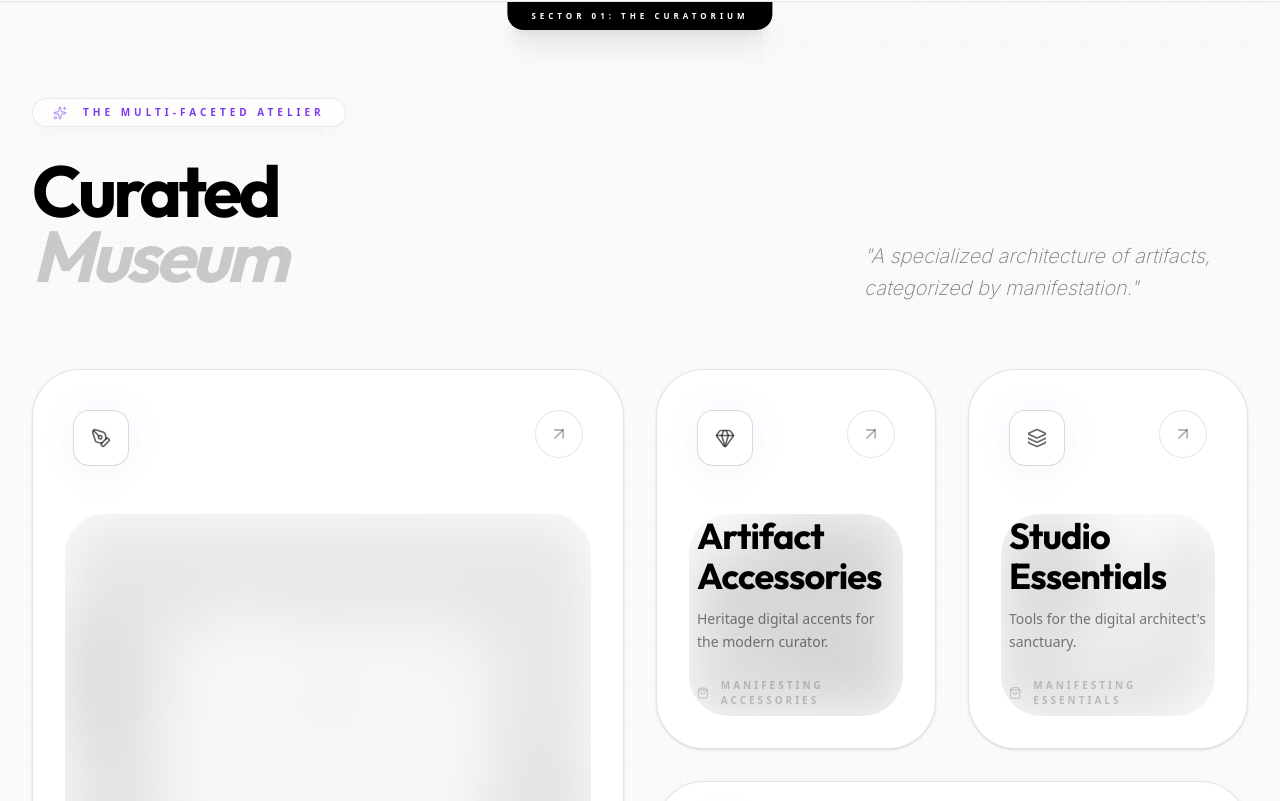
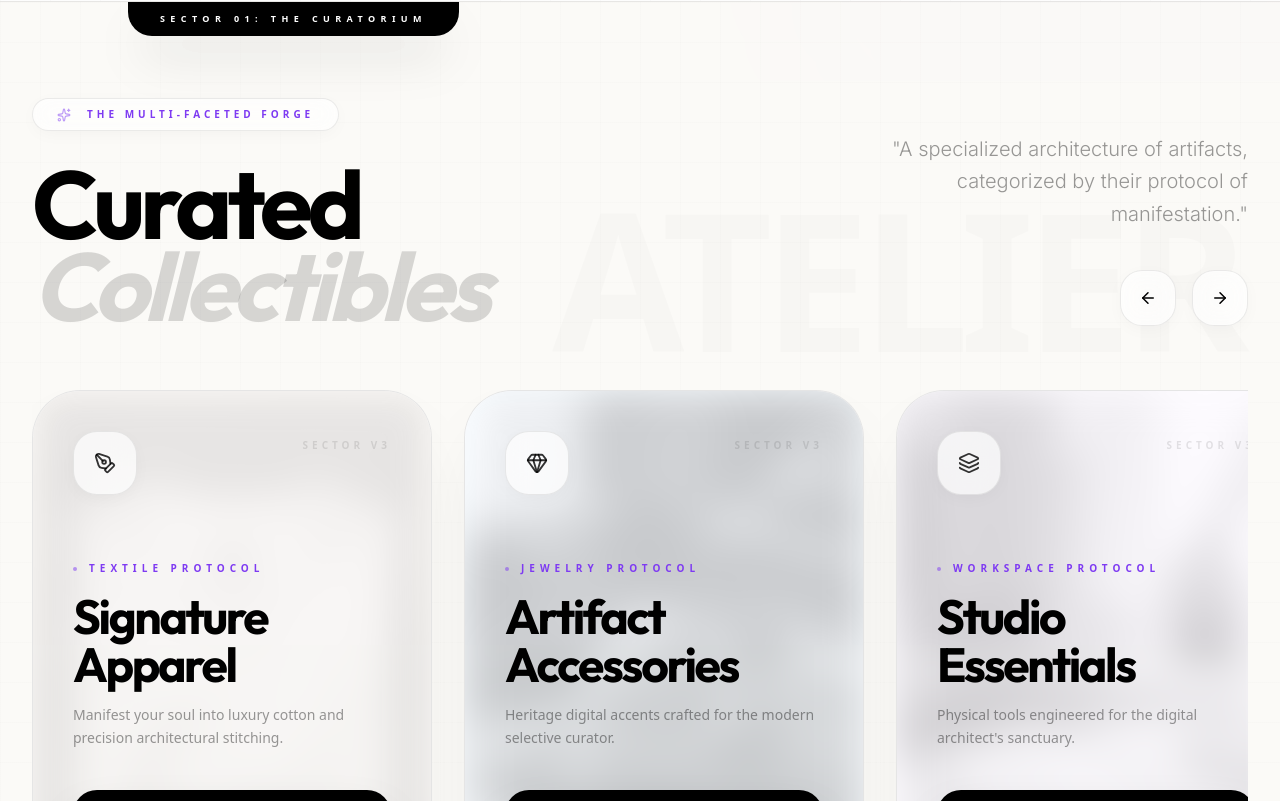
Before and after one commit to PavanKumar-HQ/Porul, a Next.js app: page / in a window 1280 px wide. Shown: the part 719-1520 px from the top of the page. Built offline with nearby package versions, Linux system fonts and the light colour scheme.

Commit message:
feat: transform categories into a high-end carousel with architectural blurring and protocol tags

```diff
--- a/src/components/sections/Categories.tsx
+++ b/src/components/sections/Categories.tsx
@@ -1,153 +1,213 @@
 "use client";
 
-import { motion } from "framer-motion";
-import { ArrowRight, Sparkles, Layers, Box, PenTool, Gem, Eye, ShoppingBag } from "lucide-react";
+import { motion, useScroll, useTransform } from "framer-motion";
+import { ArrowLeft, ArrowRight, Sparkles, Wand2, ShoppingBag, Eye, Heart, Star, ShieldCheck, Crown, PenTool, Gem, Layers, Box } from "lucide-react";
 import Link from "next/link";
-import { useState } from "react";
+import { useRef } from "react";
 
 const categories = [
   {
     name: "Signature Apparel",
     href: "/category/apparel",
     image: "/tee.png",
-    description: "Manifest your soul into luxury cotton and precision stitching.",
-    icon: <PenTool size={20} />,
+    description: "Manifest your soul into luxury cotton and precision architectural stitching.",
+    icon: <PenTool size={22} />,
     color: "bg-[#FDF8F2]",
-    span: "col-span-2 row-span-2",
-    variants: ["Ultra-Weight Tee", "Manifest Hoodie", "Signature Cap"]
+    tag: "Textile Protocol"
   },
   {
     name: "Artifact Accessories",
     href: "/category/accessories",
     image: "/watch.png",
-    description: "Heritage digital accents for the modern curator.",
-    icon: <Gem size={20} />,
+    description: "Heritage digital accents crafted for the modern selective curator.",
+    icon: <Gem size={22} />,
     color: "bg-[#F0F7FF]",
-    span: "col-span-1 row-span-1",
-    variants: ["Chronos Watch", "Identity Ring"]
+    tag: "Jewelry Protocol"
   },
   {
     name: "Studio Essentials",
     href: "/category/essentials",
     image: "/planner.png",
-    description: "Tools for the digital architect's sanctuary.",
-    icon: <Layers size={20} />,
+    description: "Physical tools engineered for the digital architect's sanctuary.",
+    icon: <Layers size={22} />,
     color: "bg-[#FAF5FF]",
-    span: "col-span-1 row-span-1",
-    variants: ["Manifest Planner", "Atelier Slate"]
+    tag: "Workspace Protocol"
   },
   {
     name: "Memory Objects",
     href: "/category/gifts",
     image: "/mug.png",
-    description: "Physical anchors for your deepest digital stories.",
-    icon: <Box size={20} />,
+    description: "Physical anchors for your deepest digital stories and heirloom moments.",
+    icon: <Box size={22} />,
     color: "bg-[#FFFBF0]",
-    span: "col-span-2 row-span-1",
-    variants: ["Obsidian Mug", "Heritage Vessel"]
+    tag: "Gift Protocol"
   }
 ];
 
 export default function Categories() {
-  const [hoveredIndex, setHoveredIndex] = useState<number | null>(null);
+  const containerRef = useRef(null);
+  const scrollRef = useRef<HTMLDivElement>(null);
+  const { scrollYProgress } = useScroll({
+    target: containerRef,
+    offset: ["start end", "end start"]
+  });
+
+  const yLabel = useTransform(scrollYProgress, [0, 1], [-100, 100]);
+
+  const scrollLeft = () => {
+    if (scrollRef.current) {
+      scrollRef.current.scrollBy({ left: -400, behavior: "smooth" });
+    }
+  };
+
+  const scrollRight = () => {
+    if (scrollRef.current) {
+      scrollRef.current.scrollBy({ left: 400, behavior: "smooth" });
+    }
+  };
 
   return (
-    <section className="py-24 px-8 bg-[#FAF9F6]/60 relative overflow-hidden group/cat-section border-t border-black/[0.08]">
+    <section ref={containerRef} className="py-24 px-8 bg-[#FAF9F6]/80 relative overflow-hidden group/cat-section border-t border-black/[0.08]">
       {/* Structural Differentiation: Section Identity Badge */}
-      <div className="absolute top-0 left-1/2 -translate-x-1/2 py-2 px-6 rounded-b-2xl bg-black text-white text-[8px] font-black uppercase tracking-[0.5em] z-20 shadow-xl">
+      <div className="absolute top-0 left-[10%] py-2.5 px-8 rounded-b-[24px] bg-black text-white text-[9px] font-black uppercase tracking-[0.6em] z-20 shadow-2xl">
          Sector 01: The Curatorium
       </div>
 
-      <div className="absolute inset-0 bg-[linear-gradient(to_right,#80808008_1px,transparent_1px),linear-gradient(to_bottom,#80808008_1px,transparent_1px)] bg-[size:40px_40px]" />
+      <div className="absolute inset-0 bg-[linear-gradient(to_right,#80808005_1px,transparent_1px),linear-gradient(to_bottom,#80808005_1px,transparent_1px)] bg-[size:40px_40px]" />
+
+      {/* Parallax Label */}
+      <motion.div
+         style={{ y: yLabel }}
+         className="absolute top-20 right-10 text-[15vw] font-black text-black/[0.015] uppercase tracking-tighter select-none pointer-events-none group-hover/cat-section:text-accent-violet/[0.03] transition-colors duration-1000"
+      >
+         ATELIER
+      </motion.div>
 
       <div className="max-w-[1400px] mx-auto relative z-10">
-        <div className="flex flex-col md:flex-row justify-between items-end mb-16 gap-8 text-black">
-          <div className="max-w-xl">
+        <div className="flex flex-col md:flex-row justify-between items-end mb-16 gap-12 text-black">
+          <div className="max-w-2xl">
             <motion.div
                initial={{ opacity: 0, x: -15 }}
                whileInView={{ opacity: 1, x: 0 }}
-               className="inline-flex items-center gap-4 px-5 py-1.5 rounded-full glass-lvl-1 border border-black/10 text-[10px] font-black uppercase tracking-[0.4em] text-accent-violet mb-8 shadow-sm bg-white"
+               className="inline-flex items-center gap-4 px-6 py-2 rounded-full glass-lvl-1 border border-black/10 text-[10px] font-black uppercase tracking-[0.4em] text-accent-violet mb-8 shadow-sm bg-white"
             >
                <Sparkles size={14} className="animate-pulse" />
-               The Multi-Faceted Atelier
+               The Multi-Faceted Forge
             </motion.div>
             <motion.h2
                initial={{ opacity: 0, y: 15 }}
                whileInView={{ opacity: 1, y: 0 }}
-               className="text-5xl md:text-7xl font-bold font-outfit tracking-tighter leading-[0.9] mb-4"
+               className="text-6xl md:text-8xl font-bold font-outfit tracking-tighter leading-[0.85]"
             >
               Curated <br />
-              <span className="text-black/20 italic">Museum</span>
+              <span className="text-black/15 italic">Collectibles</span>
             </motion.h2>
           </div>
+          <div className="flex flex-col items-start md:items-end gap-10">
              <motion.p
                 initial={{ opacity: 0, y: 10 }}
                 whileInView={{ opacity: 1, y: 0 }}
-             className="text-xl font-extralight text-black/50 leading-relaxed max-w-sm font-inter italic"
+                className="text-xl font-light text-black/40 leading-relaxed max-w-sm font-inter text-left md:text-right"
              >
-            "A specialized architecture of artifacts, categorized by manifestation."
+                "A specialized architecture of artifacts, categorized by their protocol of manifestation."
              </motion.p>
+             <div className="flex gap-4">
+                <button
+                  onClick={scrollLeft}
+                  className="w-14 h-14 rounded-[22px] glass-lvl-1 border border-black/10 flex items-center justify-center hover:bg-black hover:text-white transition-all shadow-xl bg-white"
+                >
+                   <ArrowLeft size={18} />
+                </button>
+                <button
+                  onClick={scrollRight}
+                  className="w-14 h-14 rounded-[22px] glass-lvl-1 border border-black/10 flex items-center justify-center hover:bg-black hover:text-white transition-all shadow-xl bg-white"
+                >
+                   <ArrowRight size={18} />
+                </button>
+             </div>
+          </div>
         </div>
 
-        {/* Bento Grid Architecture */}
-        <div className="grid grid-cols-1 md:grid-cols-3 lg:grid-cols-4 gap-8 md:auto-rows-[380px]">
+        {/* Carousel Architecture */}
+        <div
+          ref={scrollRef}
+          className="flex gap-8 overflow-x-auto pb-16 scrollbar-hide snap-x snap-mandatory relative z-20"
+        >
           {categories.map((category, index) => (
             <motion.div
               key={category.name}
               initial={{ opacity: 0, scale: 0.95 }}
               whileInView={{ opacity: 1, scale: 1 }}
               viewport={{ once: true }}
-              onMouseEnter={() => setHoveredIndex(index)}
-              onMouseLeave={() => setHoveredIndex(null)}
               transition={{ delay: index * 0.1 }}
-              className={`${category.span} group relative rounded-[48px] overflow-hidden border border-black/10 shadow-sm transition-all duration-1000 ${category.color} bg-white shadow-[0_24px_60px_-15px_rgba(0,0,0,0.05)]`}
+              className="flex-shrink-0 w-[85vw] md:w-[400px] snap-start group/card relative"
             >
-              <div className="absolute inset-0 bg-white/40 backdrop-blur-3xl opacity-0 group-hover:opacity-100 transition-opacity duration-1000 z-10" />
+               <div className="relative aspect-[3/4.5] rounded-[48px] overflow-hidden border border-black/10 bg-white transition-all duration-1000 shadow-[0_32px_80px_-20px_rgba(0,0,0,0.08)] group-hover/card:shadow-2xl">
+
+                  {/* Category Image - Large & Blurred in background */}
+                  <div className="absolute inset-0 overflow-hidden pointer-events-none group-hover/card:scale-[1.1] transition-transform duration-[2000ms]">
+                     <div className={`absolute inset-0 ${category.color} opacity-40`} />
+                     <img
+                        src={category.image}
+                        alt={category.name}
+                        className="w-full h-full object-cover opacity-20 grayscale transition-all blur-[20px] group-hover/card:blur-0 group-hover/card:opacity-30 duration-1000"
+                     />
+                  </div>
 
                   <div className="p-10 relative z-20 flex flex-col h-full justify-between">
                      <div className="flex justify-between items-start">
-                    <div className="w-14 h-14 rounded-2xl glass-lvl-3 flex items-center justify-center text-black/60 group-hover:bg-black group-hover:text-white transition-all shadow-sm bg-white border border-black/5">
+                        <div className="w-16 h-16 rounded-[24px] glass-lvl-1 flex items-center justify-center text-black/80 group-hover/card:bg-black group-hover/card:text-white transition-all duration-700 shadow-xl bg-white/40 border border-black/5">
                            {category.icon}
                         </div>
+                        <div className="text-right">
+                           <span className="text-[10px] font-black text-black/10 uppercase tracking-[0.4em] group-hover/card:text-black/30 transition-colors">Sector V3</span>
+                        </div>
+                     </div>
+
+                     <div className="space-y-10 group-hover/card:-translate-y-4 transition-transform duration-1000">
+                        <div className="space-y-4">
+                           <div className="flex items-center gap-3">
+                              <div className="w-1 h-1 rounded-full bg-accent-violet animate-pulse" />
+                              <span className="text-[10px] font-black uppercase tracking-[0.5em] text-accent-violet">{category.tag}</span>
+                           </div>
+                           <h3 className="text-4xl lg:text-5xl font-bold font-outfit tracking-tighter text-black leading-none">{category.name}</h3>
+                           <p className="text-sm font-light text-black/40 leading-relaxed group-hover/card:text-black/70 transition-colors">{category.description}</p>
+                        </div>
+
+                        <div className="flex gap-4">
                            <Link
                               href={category.href}
-                      className="w-12 h-12 rounded-full border border-black/10 flex items-center justify-center -rotate-45 group-hover:rotate-0 transition-all text-black/30 group-hover:text-black bg-white/40"
+                              className="flex-1 py-5 rounded-[24px] bg-black text-white text-[10px] font-black uppercase tracking-[0.4em] flex items-center justify-center gap-3 hover:bg-accent-violet shadow-2xl transition-all active:scale-95"
                            >
-                       <ArrowRight size={20} />
+                              Explore Studio
                            </Link>
                         </div>
-
-                 <div className="space-y-6">
-                    <div className="group-hover:-translate-y-4 transition-transform duration-1000">
-                       <h3 className="text-3xl lg:text-4xl font-bold font-outfit tracking-tight text-black mb-3">{category.name}</h3>
-                       <p className="text-sm font-light text-black/50 leading-relaxed max-w-[300px]">{category.description}</p>
                      </div>
 
-                    <div className="absolute bottom-10 left-10 right-10 opacity-0 group-hover:opacity-100 translate-y-6 group-hover:translate-y-0 transition-all duration-700">
-                       <Link
-                          href={category.href}
-                          className="w-full py-4.5 rounded-[24px] bg-black text-white text-[10px] font-black uppercase tracking-widest flex items-center justify-center gap-4 hover:bg-accent-violet shadow-2xl active:scale-95 transition-all"
-                       >
-                          Explore <ArrowRight size={14} />
-                       </Link>
-                    </div>
-
-                    <div className="flex items-center gap-3 text-[10px] font-black uppercase tracking-[0.3em] text-black/20 group-hover:opacity-0 transition-all">
-                       <ShoppingBag size={14} />
-                       Manifesting {category.name.split(' ')[1]}
+                     <div className="pt-6 border-t border-black/5 flex justify-between text-[9px] font-black uppercase tracking-[0.3em] text-black/10 group-hover/card:opacity-0 transition-opacity">
+                        <span>Heritage Registry</span>
+                        <span>Personalized</span>
                      </div>
                   </div>
                </div>
-
-              <div className="absolute inset-x-8 bottom-8 top-36 overflow-hidden rounded-[40px] pointer-events-none group-hover:scale-[1.08] transition-transform duration-[2000ms]">
-                 <img
-                    src={category.image}
-                    alt={category.name}
-                    className="w-full h-full object-cover opacity-20 grayscale group-hover:opacity-40 transition-all blur-[30px] group-hover:blur-0"
-                 />
-              </div>
             </motion.div>
           ))}
+
+          {/* "View All" CTA Card */}
+          <motion.div
+             initial={{ opacity: 0, scale: 0.95 }}
+             whileInView={{ opacity: 1, scale: 1 }}
+             className="flex-shrink-0 w-[85vw] md:w-[400px] snap-start group/cta"
+          >
+             <Link href="/shop" className="relative aspect-[3/4.5] rounded-[48px] overflow-hidden border border-black/10 bg-black flex flex-col items-center justify-center text-center p-12 transition-all duration-1000 shadow-2xl hover:scale-[1.02]">
+                <div className="absolute inset-0 bg-[radial-gradient(circle_at_50%_50%,rgba(126,58,242,0.1),transparent_70%)] animate-pulse" />
+                <div className="w-20 h-20 rounded-full border border-white/20 flex items-center justify-center mb-8 group-hover/cta:scale-110 transition-transform">
+                   <ArrowRight size={32} className="text-white" />
+                </div>
+                <h3 className="text-4xl font-bold font-outfit text-white tracking-tighter mb-4">The Entire <br /> Repository</h3>
+                <p className="text-white/40 text-sm font-light tracking-wide max-w-[200px]">Access the complete archive of manifestable artifacts.</p>
+             </Link>
+          </motion.div>
         </div>
       </div>
     </section>
```
Lines whose indentation alone changed are shown as unchanged.
